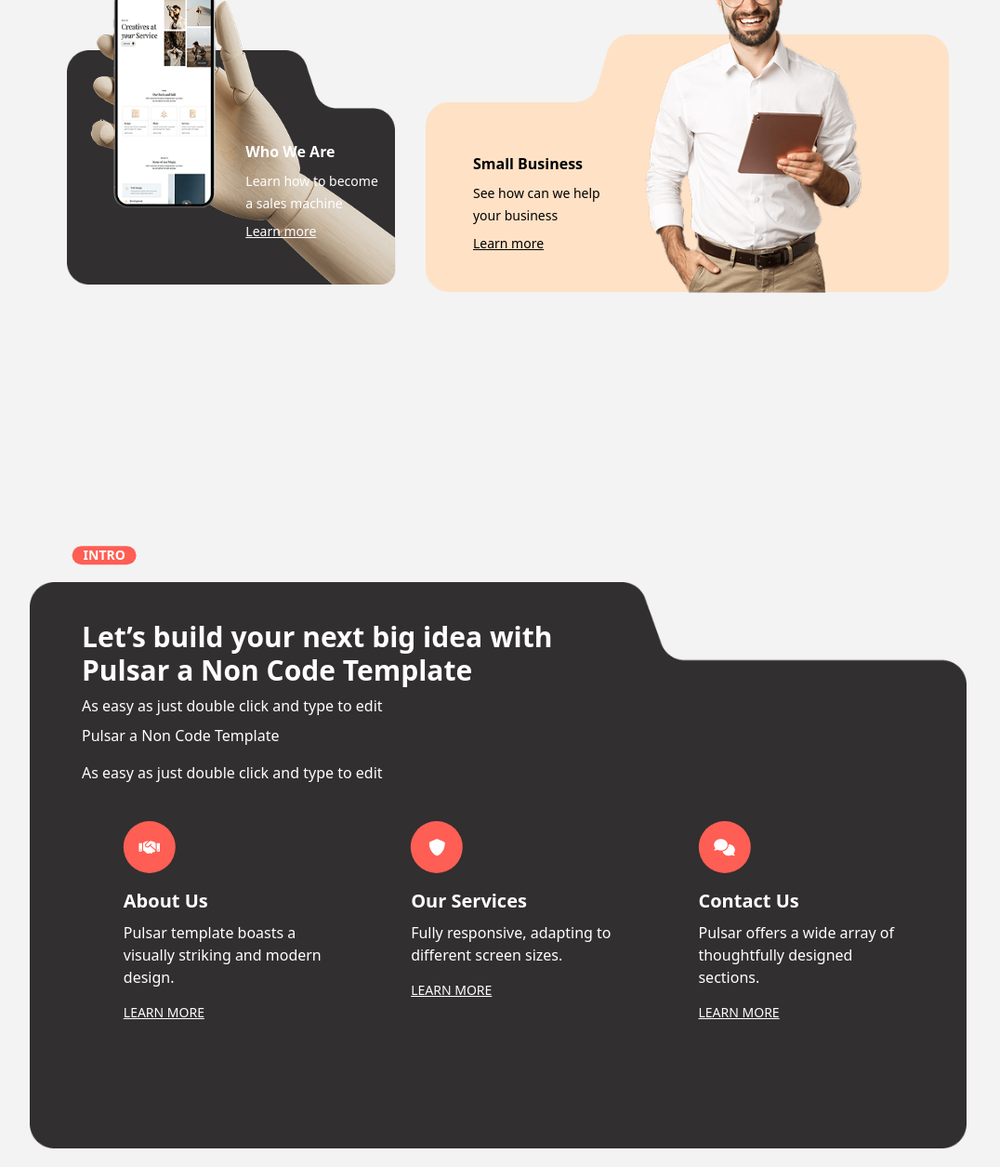
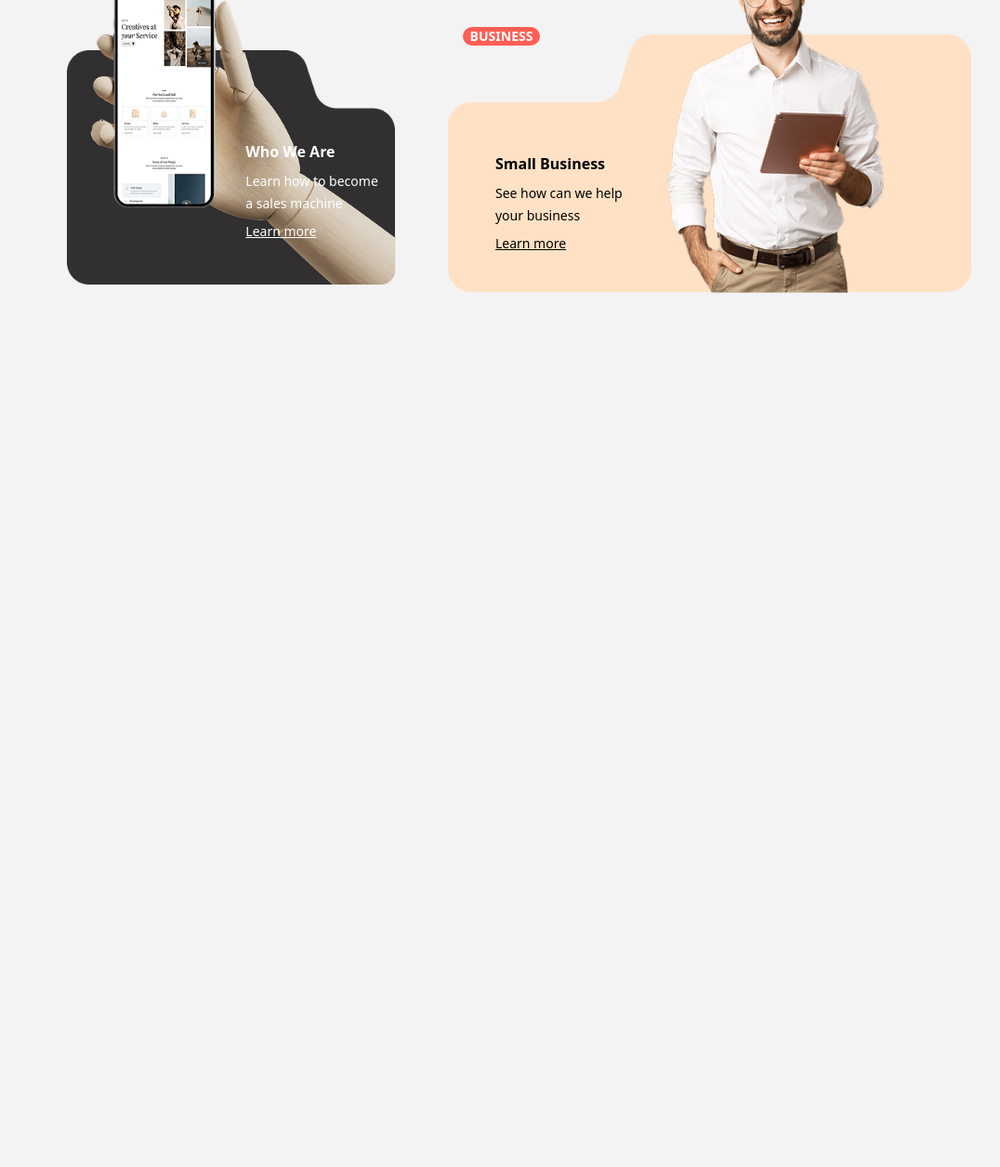
Before and after one commit to eman-2001-fep/CreaNova_website_tailwindcss, a website: page dist/index.html in a window 1280 px wide. Shown: the part 366-1621 px from the top of the page at 93% size, without its empty margins (104-1180 px from the left). After the commit the page ends 1012 px from the top, so only its background shows below. Drawn offline with Linux system fonts and the light colour scheme; a web font is replaced by a local one.

Commit message:
additional changes

```diff
--- a/dist/index.html
+++ b/dist/index.html
@@ -10,7 +10,7 @@
 <body class="bg-[#F3F3F3] px-4 md:px-20 py-5">
   <!-- Navbar -->
   <header>
-    <nav class="flex flex-col md:flex-row items-center justify-between gap-4 md:gap-7">
+    <nav class="flex flex-col lg:flex-row items-center justify-between gap-4 md:gap-7">
       <!-- Logo -->
       <div class="text-xl font-bold mr-0 md:mr-12">
         <span class="text-[#FE5E54]">Crea</span><span class="text-[#312F2F]">Nova.</span>
@@ -45,8 +45,8 @@
   </header>
 
   <!-- Hero Section -->
-  <section class="flex flex-col-reverse lg:flex-row py-20 md:py-40 gap-4 justify-start items-center">
-    <div class="relative w-full lg:w-[60%] py-20 md:py-40 lg:-right-24 mt-8">
+  <section class="flex flex-col lg:flex-row py-20 md:py-40 gap-4 justify-start items-center">
+    <div class="relative w-full lg:w-[60%] py-20 md:py-40 lg:-right-24 mt-8 ml-10 sm:ml-0">
       <div class="absolute flex flex-col gap-2 max-w-full bottom-[90%]">
         <p class="font-extrabold text-3xl md:text-4xl italic relative">89x
           <span class="absolute bottom-0 left-0 right-0 w-[50%] h-[50%] bg-white opacity-80 blur-lg"></span>
@@ -59,17 +59,17 @@
         <p class="text-sm leading-6">Learn how to become <br>a sales machine</p>
         <button class="text-left font-medium text-sm underline">Learn more</button>
       </div>
-
       <img class="w-[80%] h-[60%]" src="images/Rectangle_2.png" alt="Background Image">
       <img class="absolute w-[75%] h-[60%] left-1/2 transform -translate-x-[60%] -translate-y-[100%]" src="images/phone.png" alt="Phone Image">
     </div>
-
-    <div class="relative w-full lg:w-[90%] pt-6 lg:-left-6">
-      <h1 class="w-full lg:w-[90%] absolute left-8 lg:left-32 transform -translate-x-[15%] -translate-y-[180%] text-3xl md:text-4xl lg:text-6xl text-nowrap text-[#312F2F] font-bold ">Grow Your Business <br>With Our Help</h1>
-      <p class="absolute left-4 lg:left-10 -top-56 transform -translate-x-[15%] -translate-y-[100%] p-1 font-mono text-white rounded-full text-sm bg-[#FE5E54]">BUSINESS</p>
+    <div class="relative w-full lg:w-[90%] pt-6 ">
+      <button class="absolute px-2 top-4 left-8 md:left-16 font-bold text-white rounded-full text-sm bg-[#FE5E54]">
+        BUSINESS
+      </button>
+      <h1 class="w-full lg:w-[90%] absolute pr-14 left-16  sm:left-24 lg:left-32 mt-14 md:mt-8 transform -translate-x-[15%] -translate-y-[180%] text-3xl md:text-5xl lg:text-6xl text-nowrap mx-6 md:mx-0 text-[#312F2F] font-bold ">Grow Your Business <br>With Our Help</h1>
       <img class="w-full lg:w-[85%] ml-0 lg:ml-12" src="images/Rectangle_1.png" alt="Background Image">
       <img class="absolute w-[35%] left-1/2 transform -translate-x-[20%] -translate-y-[100%]" src="images/person.png" alt="Person Image">
-      <div class="absolute flex flex-col gap-2 max-w-full top-1/2 left-[15%]">
+      <div class="absolute flex flex-col gap-2 max-w-full top-20 sm:top-1/2 left-[15%]">
         <h1 class="font-semibold">Small Business</h1>
         <p class="text-sm leading-6 ">See how can we help<br> your business</p>
         <button class="text-left font-medium text-sm underline">Learn more</button>
@@ -78,47 +78,6 @@
   </section>
 
   <!-- Services Section -->
-<section class="relative flex flex-col items-center">
-  <div class="relative w-full flex justify-center">
-    <img class="w-full lg:w-[90%]" src="images/Rectangle_3.png" alt="">
-  </div>
-  <div class="absolute top-[30%] left-1/2 transform -translate-x-[50%] -translate-y-[80%] flex flex-col items-start gap-2 w-[80%] text-white">
-    <p class="text-3xl font-bold w-full lg:w-[60%]">Let’s build your next big idea with Pulsar a Non Code Template</p>
-    <p>As easy as just double click and type to edit</p>
-      Pulsar a Non Code Template </p>
-      <p>As easy as just double click and type to edit</p>
-      <p class="absolute -top-[40%] transform -translate-x-[15%] -translate-y-[50%] px-3 font-bold text-white rounded-full text-sm bg-[#FE5E54]">INTRO</p>
-
-  </div>
-
-
-  <div class="absolute top-[60%] left-1/2 transform -translate-x-[45%] -translate-y-1/2 flex flex-row justify-between items-start gap-8 w-[80%]">
-    <!-- Service Box 1 -->
-    <div class="flex flex-col items-start text-white w-1/3">
-      <i class="fas fa-handshake text-lg bg-[#FE5E54] rounded-full mb-4 w-14 h-14 p-4 flex justify-center items-center"></i>
-      <h2 class="text-xl font-bold mb-2">About Us</h2>
-      <p class="w-[80%]">Pulsar template boasts a visually striking and modern design.</p>
-      <button class="mt-4 text-sm font-medium underline">LEARN MORE</button>
-    </div>
-
-    <!-- Service Box 2 -->
-    <div class="flex flex-col items-start text-white w-1/3">
-      <i class="fas fa-shield-alt text-lg bg-[#FE5E54] rounded-full mb-4 w-14 h-14 p-4 flex justify-center items-center"></i>
-      <h2 class="text-xl font-bold mb-2">Our Services</h2>
-      <p class="w-[80%]">Fully responsive, adapting to different screen sizes.</p>
-      <button class="mt-4 text-sm font-medium underline">LEARN MORE</button>
-    </div>
-
-    <!-- Service Box 3 -->
-    <div class="flex flex-col items-start text-white w-1/3">
-      <i class="fas fa-comments text-lg bg-[#FE5E54] rounded-full mb-4 w-14 h-14 p-4 flex justify-center items-center"></i>
-      <h2 class="text-xl font-bold mb-2">Contact Us</h2>
-      <p class="w-[80%]">Pulsar offers a wide array of thoughtfully designed sections.</p>
-      <button class="mt-4 text-sm font-medium underline">LEARN MORE</button>
-    </div>
-  </div>
-
-</section>
 
 
 
```
Also changed, not shown: dist/style.css.
